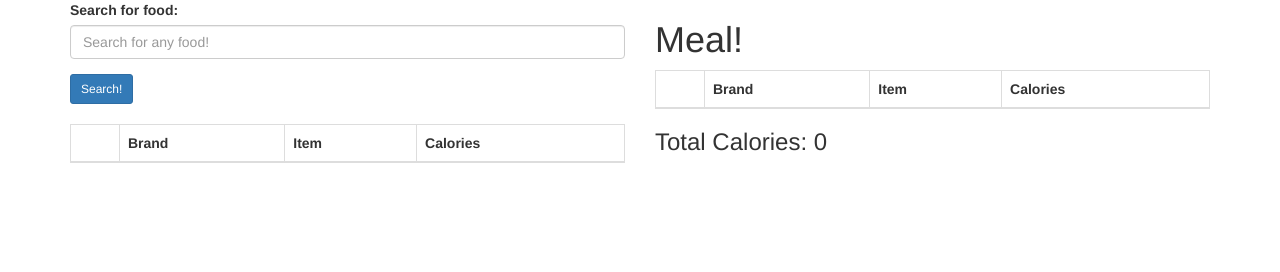
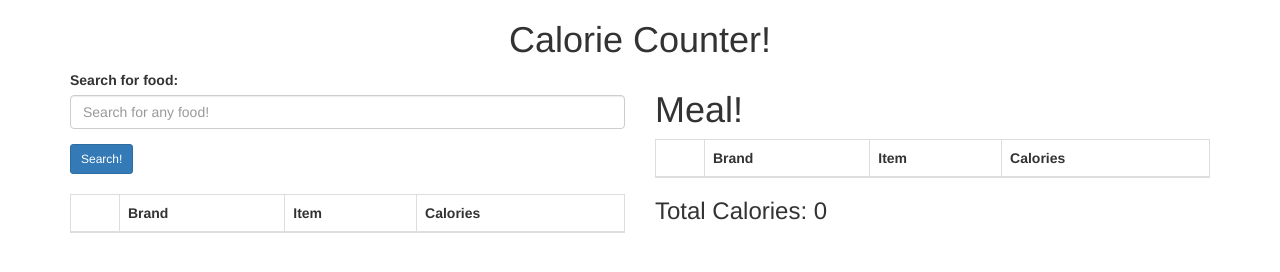
Before and after one commit to mgdeveloper1406/callori, a website: page index.html in a window 1280 px wide. Drawn offline with nearby package versions, Linux system fonts and the light colour scheme.

Commit message:
Add header

```diff
--- a/index.html
+++ b/index.html
@@ -11,6 +11,11 @@
     </head>
     <body>
         <div class='container'>
+            <div class='row'>
+                <div class='col-xs-12 col-sm-12 col-md-12 col-lg-12'>
+                    <h1 class='text-center'>Calorie Counter!</h1>
+                </div>
+            </div>
             <div class='row'>
                 <div id='search' class='col-xs-12 col-sm-12 col-md-6 col-lg-6'>
                     <form onsubmit='return false'>
```
